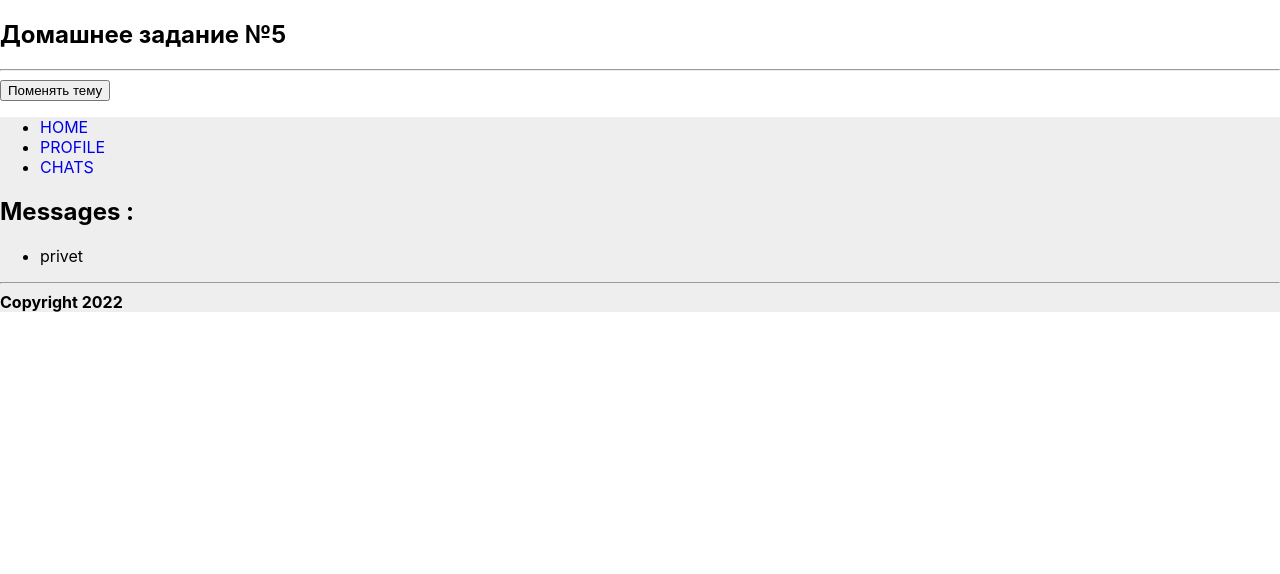
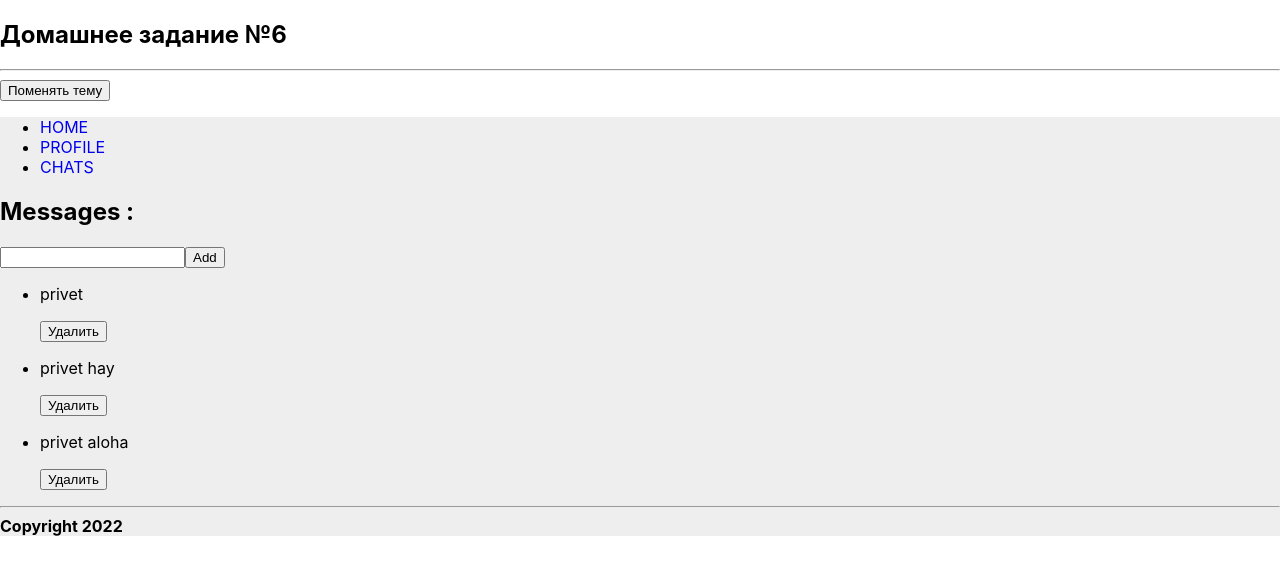
Before and after one commit to DeluxWebSite/homework-react, a React (Create React App) app: page /messages/1 in a window 1280 px wide. Shown: the top 574 px of the page. Built offline with nearby package versions, Linux system fonts and the light colour scheme.

Commit message:
домашнее задание 6

```diff
--- a/package.json
+++ b/package.json
@@ -13,8 +13,10 @@
     "npm-check-updates": "^16.2.1",
     "react": "^18.2.0",
     "react-dom": "^18.2.0",
+    "react-redux": "^8.0.4",
     "react-scripts": "^5.0.1",
     "react-window": "^1.8.7",
+    "redux": "^4.2.0",
     "web-vitals": "^3.0.2"
   },
   "scripts": {
--- a/public/index.html
+++ b/public/index.html
@@ -27,7 +27,7 @@
 
 <body>
   <noscript>You need to enable JavaScript to run this app.</noscript>
-  <h2>Домашнее задание №5</h2>
+  <h2>Домашнее задание №6</h2>
   <hr>
   <div id="root"></div>
   <!--
--- a/src/pages/ChatsPage.js
+++ b/src/pages/ChatsPage.js
@@ -1,49 +1,48 @@
 
 import React, { useState } from "react";
-import { Link, Outlet } from "react-router-dom";
-
+import { useSelector } from "react-redux";
+import { useDispatch } from "react-redux";
+import { Link } from "react-router-dom";
+import { chatsSelector } from "../redux/reducers/chatReducer/chatsSelector";
 
 
 
 const ChatsPage = () => {
 
-    const [chats, setChats] = useState([
-        {
-            id: 1,
-            title: "Городской 1"
-        },
-        {
-            id: 2,
-            title: "Городской 2"
-        },
-        {
-            id: 3,
-            title: "Городской 3"
-        }
 
-    ]);
-    const [name, setName] = useState('');
-    const handleDelete = (id) => {
-        const filtered = chats.filter(chat => chat.id !== id);
-        setChats(filtered);
-    }
+    // const [chats, setChats] = useState([]);
+    const [title, setTitle] = useState('');
+    const chats = useSelector(chatsSelector);
+    const dispath = useDispatch();
+    // const [name, setName] = useState('');
+    // const handleDelete = (id) => {
+    //     const filtered = chats.filter(chat => chat.id !== id);
+    //     setChats(filtered);
+    // }
+    // const handleAdd = () => {
+    //     const obj = {
+    //         id: Date.now(),
+    //         name: name
+    //     }
+    //     setChats(prevState => [...prevState, obj]);
+    // }
     const handleAdd = () => {
         const obj = {
             id: Date.now(),
-            name: name
+            title: title
         }
-        setChats(prevState => [...prevState, obj]);
+        dispath({ type: 'add', payload: obj })
     }
     return (
         <div>
             <h2> Chats </h2>
-            <input value={name} onChange={(e) => setName(e.target.value)} />
+            <input value={title} onChange={(e) => setTitle(e.target.value)} />
             <button onClick={handleAdd}>Добавить чат</button>
             <ul>
                 {chats.map(chat =>
                     <li key={chat.id}>
                         <Link to={`/messages/${chat.id}`}>Чат : {chat.title}</Link>
-                        <button onClick={() => handleDelete(chat.id)}>X</button>
+                        <button onClick={() => dispath({ type: 'delete', payload: chat.id })}>X</button>
                     </li>
                 )}
             </ul>
--- a/src/pages/Messages.js
+++ b/src/pages/Messages.js
@@ -1,36 +1,35 @@
 import React from "react";
 import { useState } from "react";
 import { useParams } from "react-router-dom";
+import { useDispatch, useSelector } from "react-redux";
+import { messagesSelector } from "../redux/reducers/messageReducer/messagesSelector"
+
+const Messages = () => {
 
 
-const Messages = () => {
-    const [messages, setMessages] = useState([
-        {
-            id: 1,
-            text: 'privet',
-            chatId: 1
-        },
-        {
-            id: 2,
-            text: 'privet hay',
-            chatId: 2
-        },
-        {
-            id: 3,
-            text: 'privet aloha',
-            chatId: 3
-        },
-    ]);
+    const [text, setText] = useState('');
+    const messages = useSelector(messagesSelector)
+    const dispath = useDispatch();
+    const { id } = useParams();
 
-    const { id } = useParams();
+    const handleAdd = () => {
+        const obj = {
+            id: Number(id),
+            text: text
+        }
+        dispath({ type: 'add', payload: obj })
+    }
 
     return (
         <div>
             <h2> Messages :  </h2>
+            <input value={text} onChange={(e) => setText(e.target.value)} />
+            <button onClick={handleAdd}>Add</button>
             <ul>
-                {messages.filter(mes => mes.chatId == id).map(mes =>
-                    <li li key={mes.chatId} >
+                {messages.map(mes =>
+                    <li li key={mes.id} >
                         <p >{mes.text}</p>
+                        <button onClick={() => dispath({ type: 'delete', payload: mes.id })}>Удалить</button>
                     </li>
                 )}
             </ul>
--- /dev/null
+++ b/src/redux/reducers/chatReducer/chatsReducer.js
@@ -0,0 +1,34 @@
+
+
+const initialState = {
+    chats: [
+        {
+            id: 1,
+            title: "Городской 1"
+        },
+        {
+            id: 2,
+            title: "Городской 2"
+        },
+        {
+            id: 3,
+            title: "Городской 3"
+        }
+    ]
+}
+
+export const chatsReducer = (state = initialState, action) => {
+    switch (action.type) {
+        case 'delete':
+            return {
+                ...state,
+                chats: state.chats.filter((chat => chat.id !== action.payload))
+            }
+        case 'add':
+            return {
+                ...state,
+                chats: [...state.chats, action.payload]
+            }
+        default: return state;
+    }
+};
--- /dev/null
+++ b/src/redux/reducers/chatReducer/chatsSelector.js
@@ -0,0 +1,3 @@
+
+
+export const chatsSelector = state => state.chats.chats;
--- /dev/null
+++ b/src/redux/reducers/configureStore.js
@@ -0,0 +1,11 @@
+import { createStore } from "redux";
+import { combineReducers } from "redux";
+import { chatsReducer } from "./chatReducer/chatsReducer";
+import { messagesReducer } from "./messageReducer/messagesReducer";
+
+export const reducer = combineReducers({
+    messages: messagesReducer,
+    chats: chatsReducer
+})
+
+export const store = createStore(reducer);
--- /dev/null
+++ b/src/redux/reducers/messageReducer/messagesReducer.js
@@ -0,0 +1,37 @@
+
+const initialState = {
+    messages: [
+        {
+            id: 1,
+            text: 'privet',
+            chatId: 1
+        },
+        {
+            id: 2,
+            text: 'privet hay',
+            chatId: 2
+        },
+        {
+            id: 3,
+            text: 'privet aloha',
+            chatId: 3
+        },
+    ]
+}
+
+export const messagesReducer = (state = initialState, action) => {
+    switch (action.type) {
+
+        case 'delete':
+            return {
+                ...state,
+                messages: state.messages.filter((message => message.id !== action.payload))
+            }
+        case 'add':
+            return {
+                ...state,
+                messages: [...state.messages, action.payload]
+            }
+        default: return state;
+    }
+};
--- /dev/null
+++ b/src/redux/reducers/messageReducer/messagesSelector.js
@@ -0,0 +1,2 @@
+
+export const messagesSelector = state => state.messages.messages;
```
Also changed, not shown: src/App.js (+5 -2 lines), src/store/index.js (added, +12 -0 lines), 1 other file (tests, documents, lock files or other folders).
